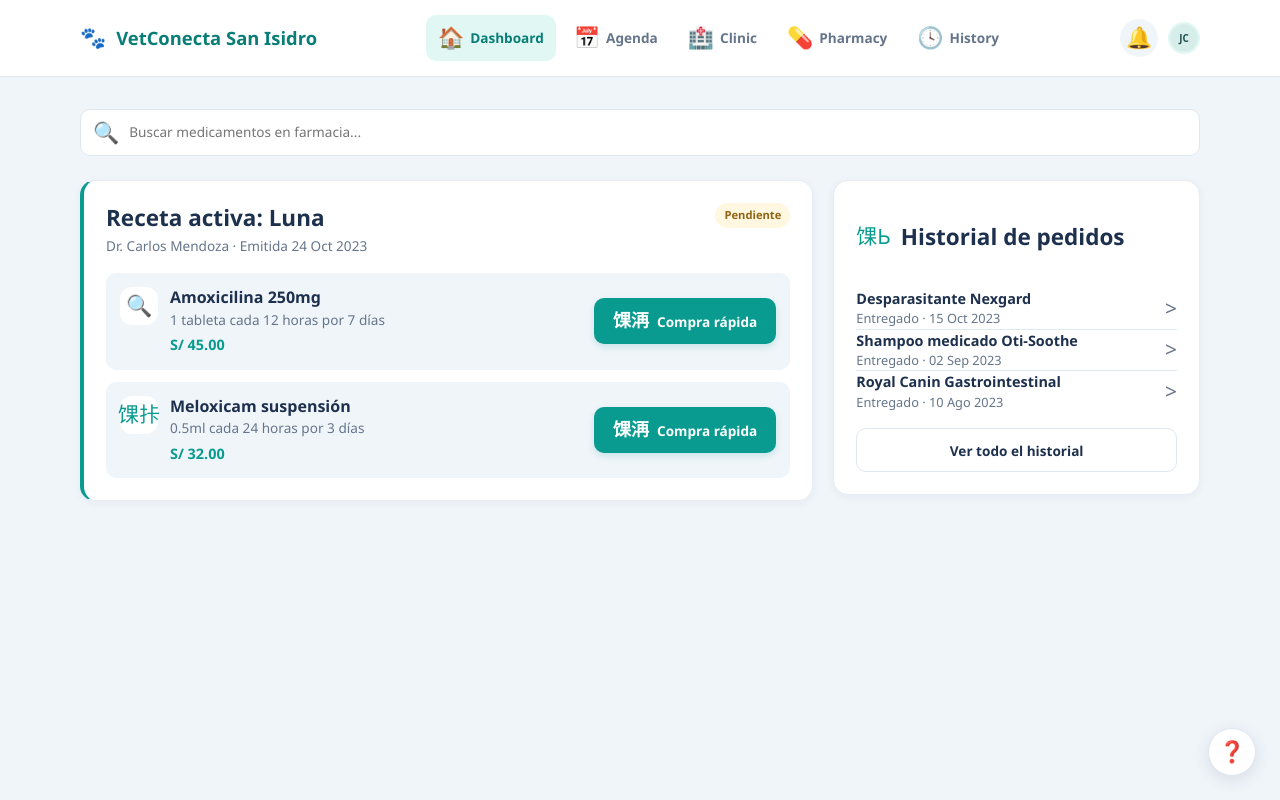
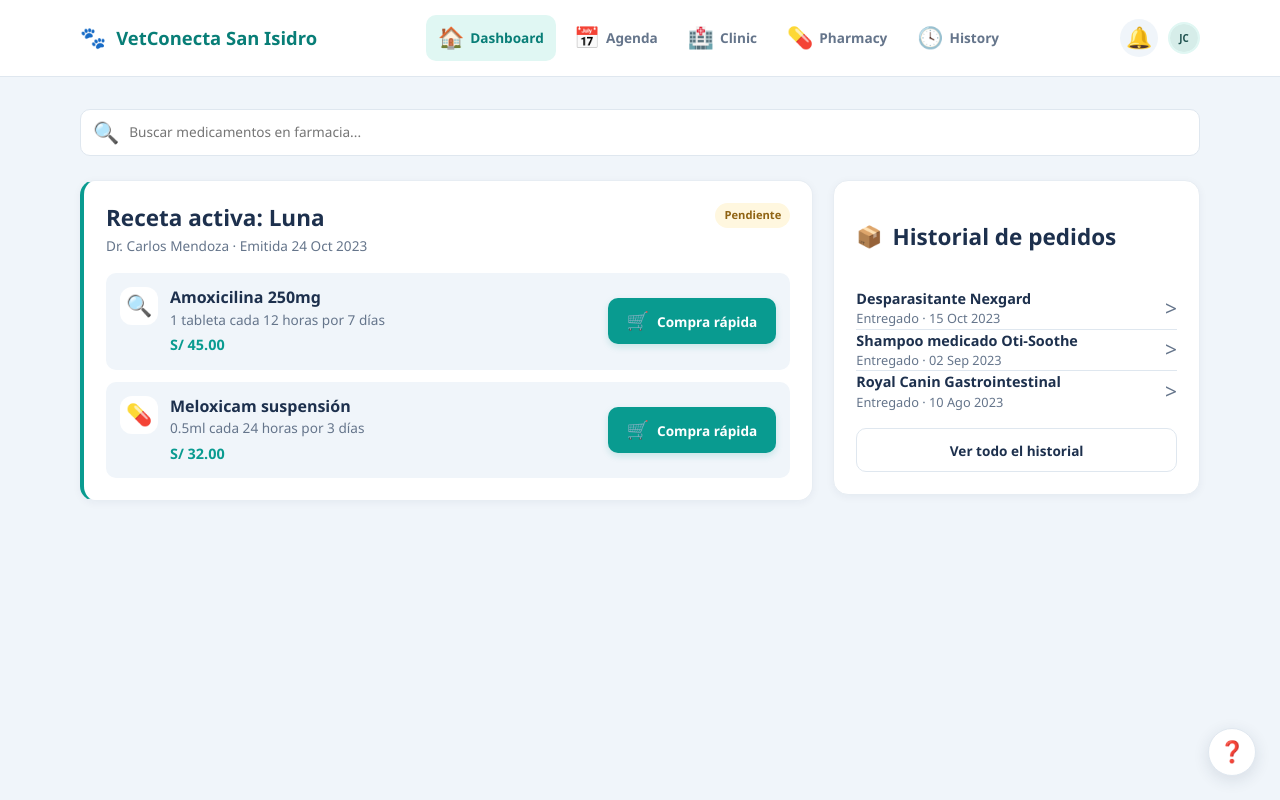
Before and after one commit to manriquelma1/vetconecta_san_isidro, an Angular app: page /recetas in a window 1280 px wide. Built offline with nearby package versions, Linux system fonts and the light colour scheme.

Commit message:
style: mejorar iconos de la pagina de recetas

```diff
--- a/src/app/pages/recetas/recetas.html
+++ b/src/app/pages/recetas/recetas.html
@@ -25,12 +25,12 @@
 </div>
 </div>
 <button class="btn btn-primary">
-<span class="icono" style="font-size:18px;"> 馃洅 </span>Compra rápida</button>
+<span class="icono" style="font-size:18px;"> 🛒 </span>Compra rápida</button>
 </div>
 <div class="item-receta">
 <div style="display:flex; gap:12px; align-items:flex-start;">
 <div class="icono-circulo" style="background-color:var(--color-surface); color:var(--color-primary);">
-<span class="icono"> 馃拤 </span>
+<span class="icono"> 💊 </span>
 </div>
 <div>
 <h3 style="margin:0 0 2px; font-size:1rem;">Meloxicam suspensión</h3>
@@ -39,13 +39,13 @@
 </div>
 </div>
 <button class="btn btn-primary">
-<span class="icono" style="font-size:18px;"> 馃洅 </span>Compra rápida</button>
+<span class="icono" style="font-size:18px;"> 🛒 </span>Compra rápida</button>
 </div>
 </div>
 <!-- Columna lateral: historial de pedidos -->
 <div class="card">
 <div class="card-titulo">
-<span class="icono" style="color:var(--color-primary);"> 馃Ь </span>
+<span class="icono" style="color:var(--color-primary);"> 📦 </span>
 <h2>Historial de pedidos</h2>
 </div>
 <div class="lista-filas">
```
